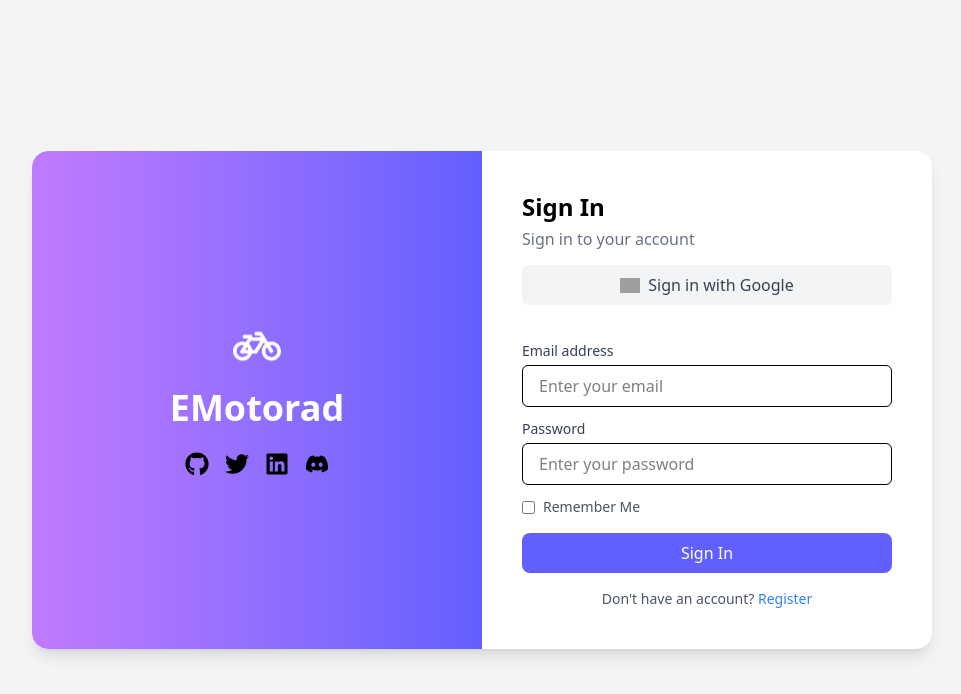
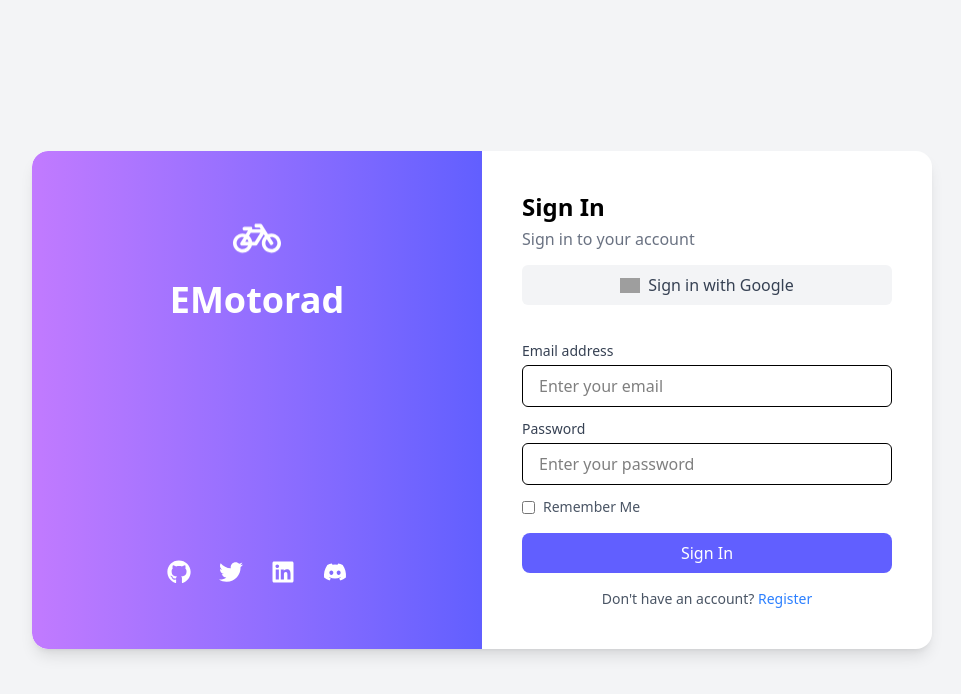
Before and after one commit to khadar-oothuru/EMotorad, a React (Vite) app: page /login in a window 1280 px wide. Shown: the top 694 px of the page, without its empty margins (158-1119 px from the left). Built offline with nearby package versions, Linux system fonts and the light colour scheme; grey boxes are pictures that could not be loaded.

Commit message:
updated urls

```diff
--- a/src/components/Auth/AuthPage.jsx
+++ b/src/components/Auth/AuthPage.jsx
@@ -86,11 +86,11 @@ console.log(backendUrl);
         <div className="w-1/2 bg-gradient-to-r from-purple-400 to-indigo-500 flex flex-col items-center justify-center text-white p-10 rounded-l-2xl">
           <FaBicycle className="text-5xl mb-4 animate-bounce" />
           <h1 className="text-4xl font-bold">EMotorad</h1>
-          <div className="flex mt-6 space-x-4">
-            <a href="https://github.com" target="_blank" rel="noopener noreferrer"><FaGithub className="text-2xl text-black hover:scale-110 transition-transform" /></a>
-            <a href="https://twitter.com" target="_blank" rel="noopener noreferrer"><FaTwitter className="text-2xl text-black hover:scale-110 transition-transform" /></a>
-            <a href="https://linkedin.com" target="_blank" rel="noopener noreferrer"><FaLinkedin className="text-2xl text-black hover:scale-110 transition-transform" /></a>
-            <a href="https://discord.com" target="_blank" rel="noopener noreferrer"><FaDiscord className="text-2xl text-black hover:scale-110 transition-transform" /></a>
+          <div className="flex mt-60 space-x-7">
+            <a href="https://github.com" target="_blank" rel="noopener noreferrer"><FaGithub className="text-2xl text-white hover:scale-110 transition-transform" /></a>
+            <a href="https://twitter.com" target="_blank" rel="noopener noreferrer"><FaTwitter className="text-2xl text-white  hover:scale-110 transition-transform" /></a>
+            <a href="https://linkedin.com" target="_blank" rel="noopener noreferrer"><FaLinkedin className="text-2xl text-white  hover:scale-110 transition-transform" /></a>
+            <a href="https://discord.com" target="_blank" rel="noopener noreferrer"><FaDiscord className="text-2xl text-white  hover:scale-110 transition-transform" /></a>
           </div>
         </div>
         <div className="w-1/2 p-10 flex flex-col justify-center">
```
